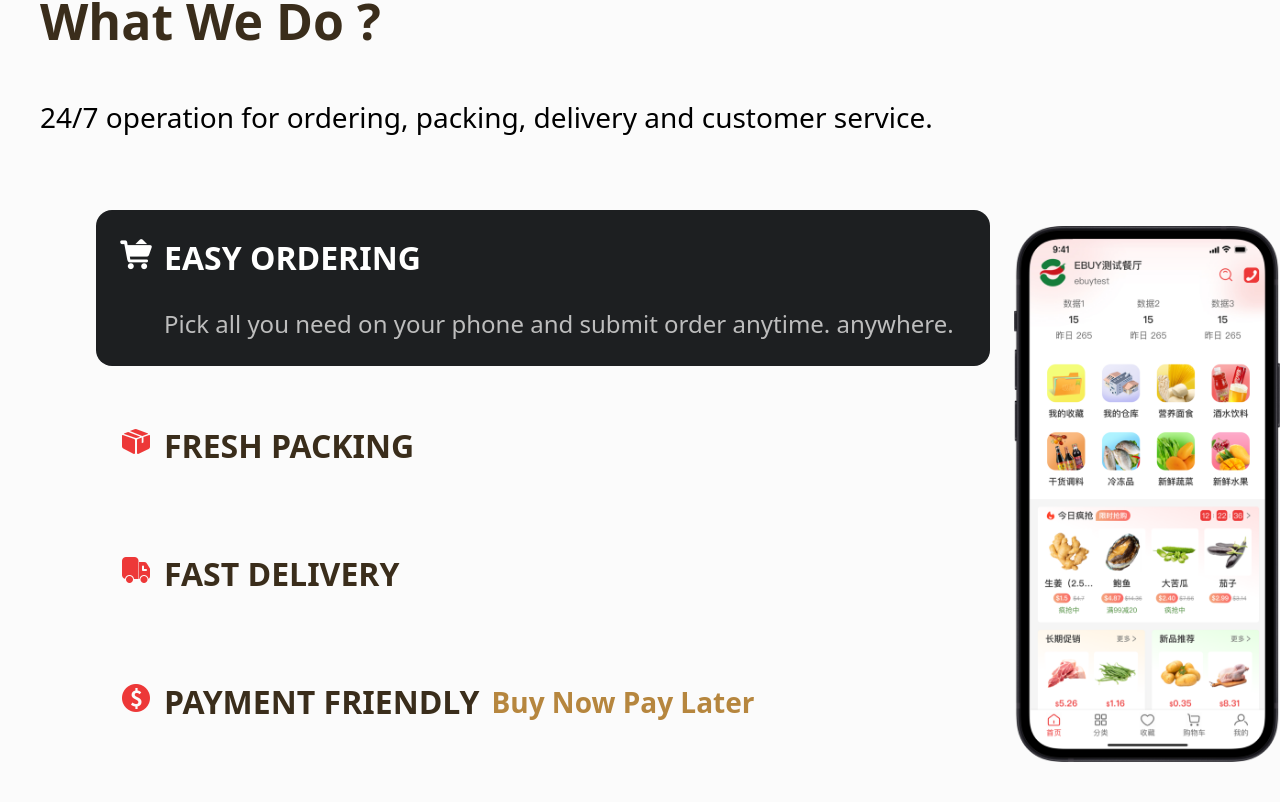
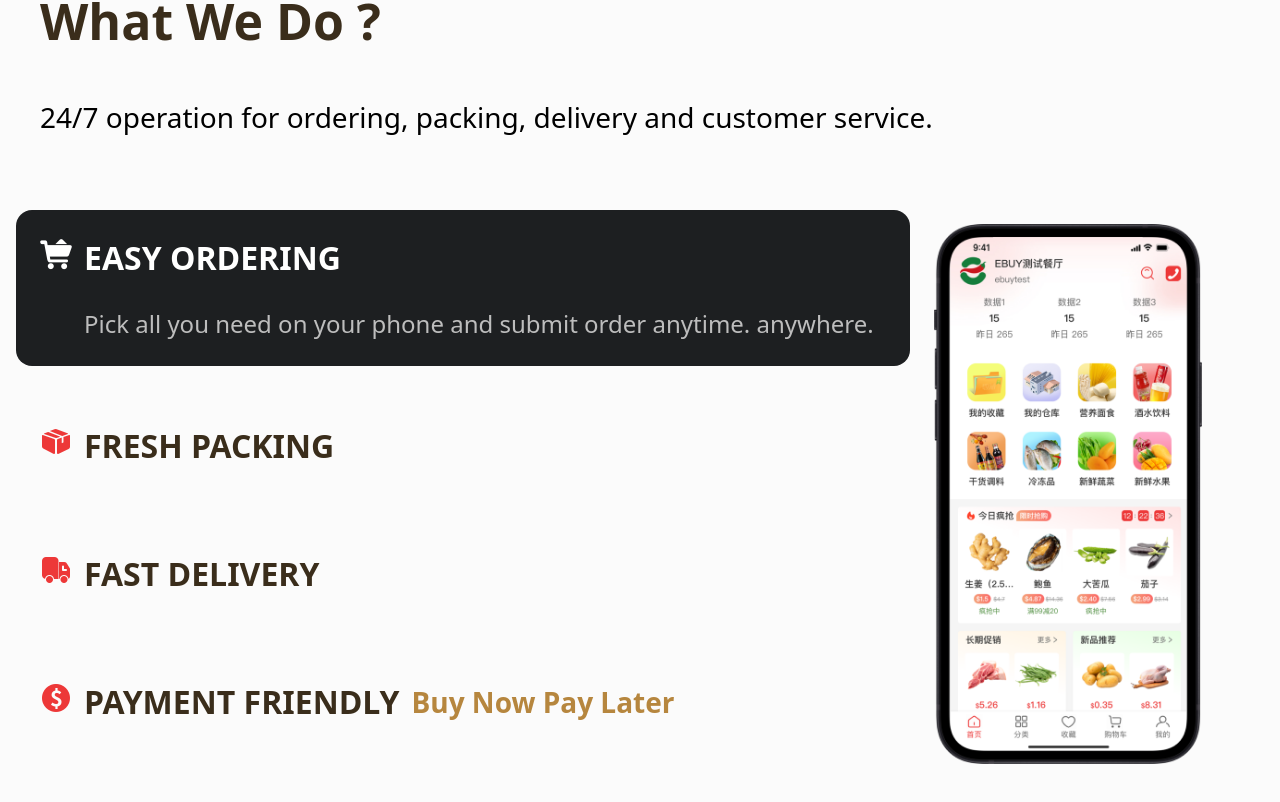
Before and after one commit to Lee0814/ebuy-official-website, a Next.js app: page / in a window 1280 px wide. Shown: the part 1529-2331 px from the top of the page. Built offline with nearby package versions, Linux system fonts and the light colour scheme; no server answers.

Commit message:
feat(111):

```diff
--- a/src/components/home/business/index.tsx
+++ b/src/components/home/business/index.tsx
@@ -59,9 +59,9 @@
             24/7 operation for ordering, packing, delivery and customer service.
           </div>
         </div>
-        <div className="mx-auto max-w-[1440px]">
+        <div className="mx-auto max-w-[1248px]">
           {/* 选择栏 */}
-          <div className="  ml-[96px]  flex max-w-[1224px] ">
+          <div className="  flex  w-full max-w-[1224px] ">
             {/* 左侧 */}
             <div className={`${styles.left} box-border`}>
               {/* 单个 */}
```
